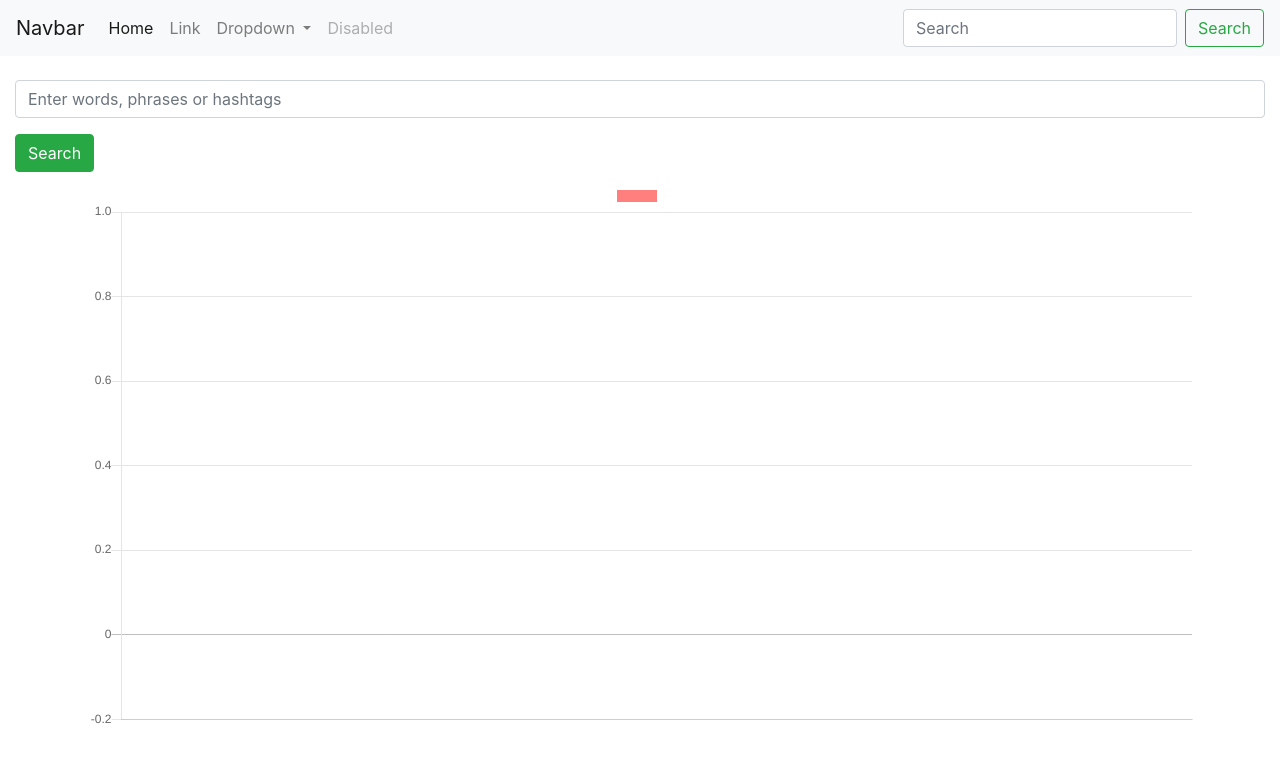
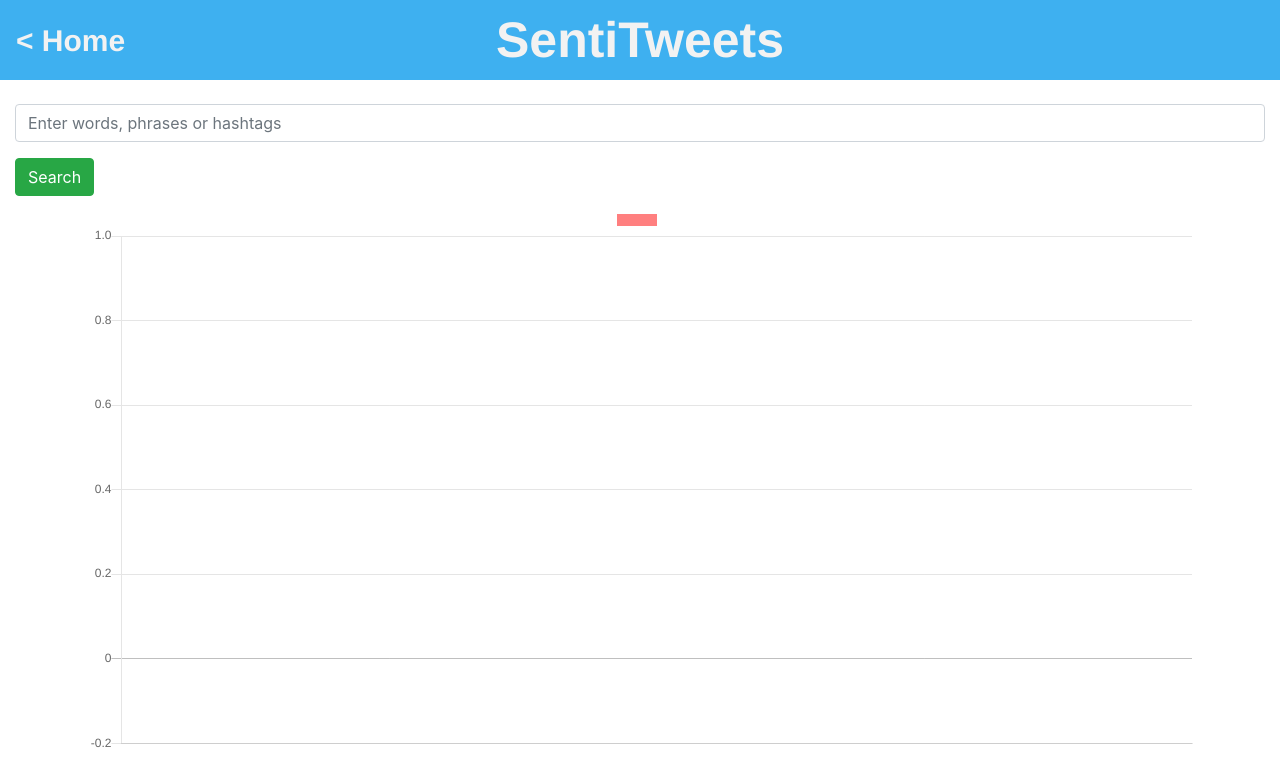
Before and after one commit to RJHughes/TwitterSentiment, a Flask app: page / in a window 1280 px wide. Shown: the top 758 px of the page. Run offline with Flask 2, Linux system fonts and the light colour scheme; some libraries are stand-ins or nearby versions.

Commit message:
Adds SentiTweets header

```diff
--- /dev/null
+++ b/app/static/css/main.css
@@ -0,0 +1,61 @@
+/* Add a black background color to the top navigation */
+.topnav {
+  position: relative;
+  background-color: #3eb0f0;
+  overflow: hidden;
+  min-height: 80px;
+}
+
+/* Style the links inside the navigation bar */
+.topnav a {
+  float: left;
+  color: #f2f2f2;
+  text-align: center;
+  padding: 14px 16px;
+  text-decoration: none;
+  font-size: 30px;
+  font-family: "Helvetica";
+  font-weight: bold;
+  transform: translate(0, 5%);
+}
+
+/* Change the color of links on hover */
+.topnav a:hover {
+  background-color: #77c4f0;
+  color: black;
+}
+
+p.SentiTweets {
+  color: #f2f2f2;
+  font-size: 50px;
+  font-family: "Helvetica";
+  font-weight: bold;
+}
+
+/* Add a color to the active/current link */
+.topnav a.active {
+  color: white;
+}
+
+/* Centered section inside the top navigation */
+.topnav-centered p {
+  float: none;
+  position: absolute;
+  top: 50%;
+  left: 50%;
+  transform: translate(-50%, -50%);
+}
+/* Responsive navigation menu - display links on top of each other instead of next to each other (for mobile devices) */
+@media screen and (max-width: 600px) {
+  .topnav a, .topnav-right {
+    float: none;
+    display: block;
+  }
+
+  .topnav-centered p {
+    position: relative;
+    top: 0;
+    left: 0;
+    transform: none;
+  }
+}
--- a/app/templates/index.html
+++ b/app/templates/index.html
@@ -13,45 +13,22 @@
     <script src="https://code.jquery.com/jquery-3.3.1.slim.min.js" integrity="sha384-q8i/X+965DzO0rT7abK41JStQIAqVgRVzpbzo5smXKp4YfRvH+8abtTE1Pi6jizo" crossorigin="anonymous"></script>
     <script src="https://cdnjs.cloudflare.com/ajax/libs/popper.js/1.14.6/umd/popper.min.js" integrity="sha384-wHAiFfRlMFy6i5SRaxvfOCifBUQy1xHdJ/yoi7FRNXMRBu5WHdZYu1hA6ZOblgut" crossorigin="anonymous"></script>
     <script src="https://stackpath.bootstrapcdn.com/bootstrap/4.2.1/js/bootstrap.min.js" integrity="sha384-B0UglyR+jN6CkvvICOB2joaf5I4l3gm9GU6Hc1og6Ls7i6U/mkkaduKaBhlAXv9k" crossorigin="anonymous"></script>
-<script src="https://cdnjs.cloudflare.com/ajax/libs/Chart.js/2.4.0/Chart.min.js"></script>
-
+    <script src="https://cdnjs.cloudflare.com/ajax/libs/Chart.js/2.4.0/Chart.min.js"></script>
+    <link rel="stylesheet" type="text/css" href="static/css/main.css">
 </head>
 
-<nav class="navbar navbar-expand-lg navbar-light bg-light">
-  <a class="navbar-brand" href="#">Navbar</a>
-  <button class="navbar-toggler" type="button" data-toggle="collapse" data-target="#navbarSupportedContent" aria-controls="navbarSupportedContent" aria-expanded="false" aria-label="Toggle navigation">
-    <span class="navbar-toggler-icon"></span>
-  </button>
+<!-- Top navigation -->
+<div class="topnav">
 
-  <div class="collapse navbar-collapse" id="navbarSupportedContent">
-    <ul class="navbar-nav mr-auto">
-      <li class="nav-item active">
-        <a class="nav-link" href="#">Home <span class="sr-only">(current)</span></a>
-      </li>
-      <li class="nav-item">
-        <a class="nav-link" href="#">Link</a>
-      </li>
-      <li class="nav-item dropdown">
-        <a class="nav-link dropdown-toggle" href="#" id="navbarDropdown" role="button" data-toggle="dropdown" aria-haspopup="true" aria-expanded="false">
-          Dropdown
-        </a>
-        <div class="dropdown-menu" aria-labelledby="navbarDropdown">
-          <a class="dropdown-item" href="#">Action</a>
-          <a class="dropdown-item" href="#">Another action</a>
-          <div class="dropdown-divider"></div>
-          <a class="dropdown-item" href="#">Something else here</a>
-        </div>
-      </li>
-      <li class="nav-item">
-        <a class="nav-link disabled" href="#" tabindex="-1" aria-disabled="true">Disabled</a>
-      </li>
-    </ul>
-    <form class="form-inline my-2 my-lg-0">
-      <input class="form-control mr-sm-2" type="search" placeholder="Search" aria-label="Search">
-      <button class="btn btn-outline-success my-2 my-sm-0" type="submit">Search</button>
-    </form>
+  <!-- Centered link -->
+  <div class="topnav-centered">
+    <p href="#home" class="SentiTweets">SentiTweets</p>
   </div>
-</nav>
+
+  <!-- Left-aligned links (default) -->
+  <a href="#news">< Home</a>
+
+</div>
 
 
 <div class="pt-4 container-fluid">
```
Also changed, not shown: 1 other file.
